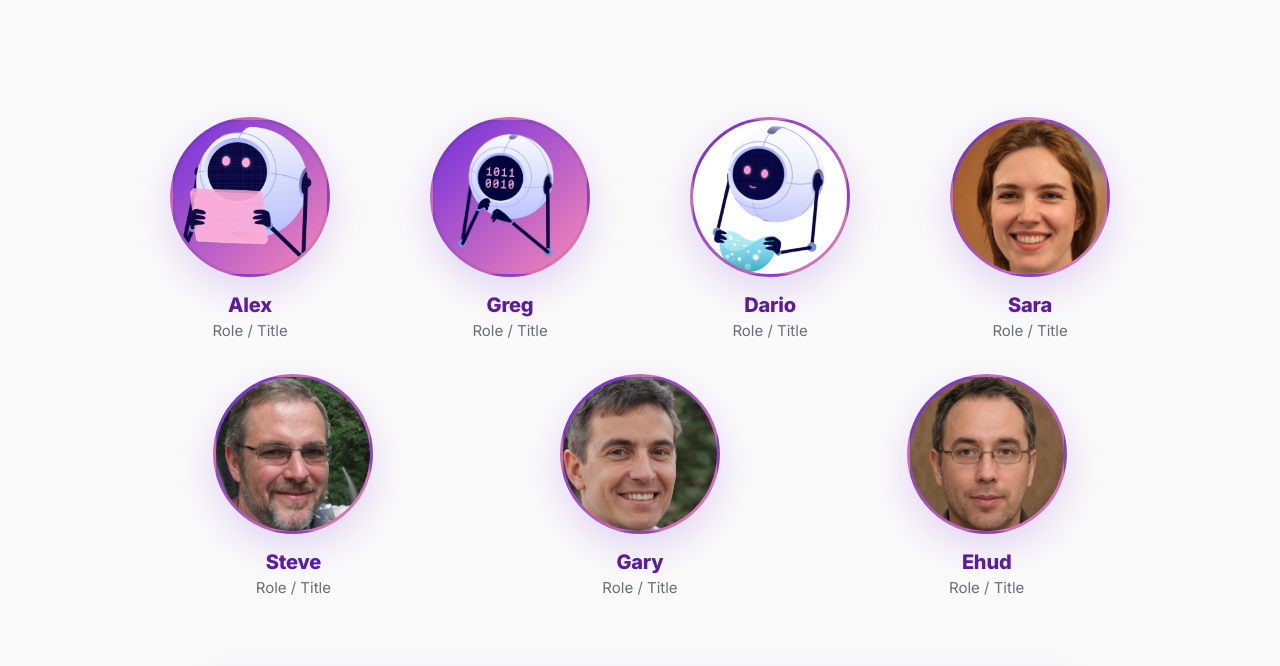
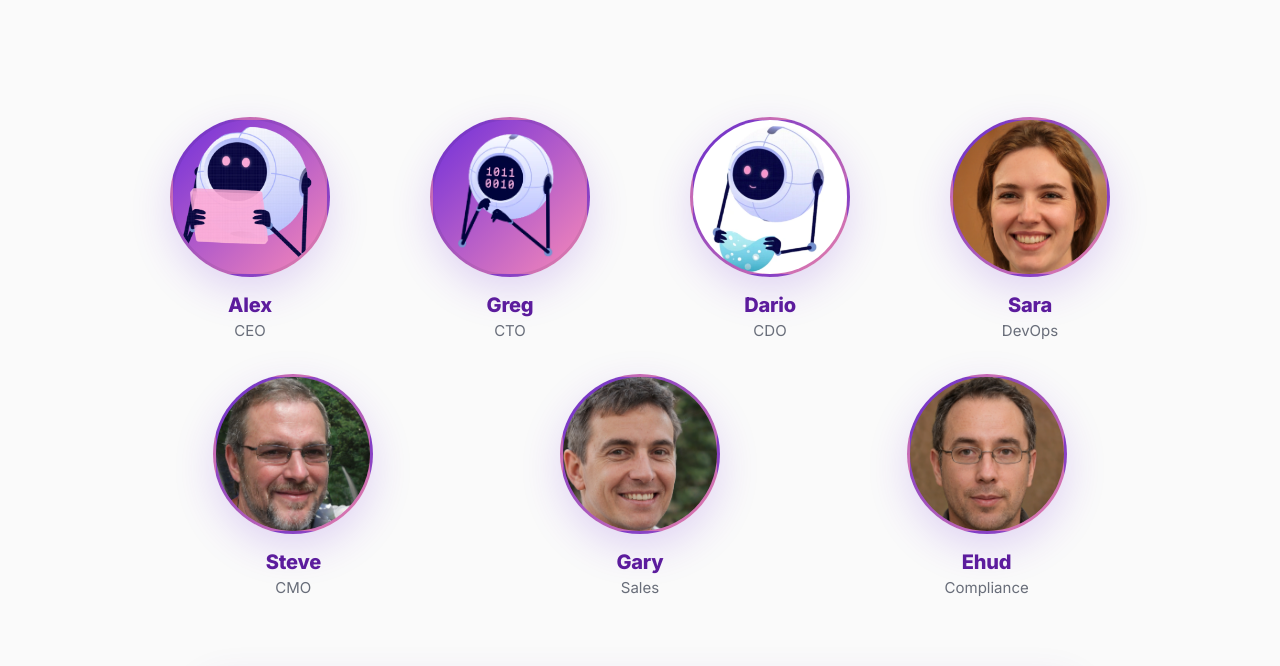
Before and after one commit to Goldfoyle/clara, a plain HTML site: page about.html in a window 1280 px wide. Shown: the part 271-937 px from the top of the page. Drawn offline with Linux system fonts and the light colour scheme.

Commit message:
Update about.html

```diff
--- a/about.html
+++ b/about.html
@@ -251,7 +251,7 @@
             </div>
             <div>
               <div class="team-name">Alex</div>
-              <div class="team-role">Role / Title</div>
+              <div class="team-role">CEO</div>
             </div>
           </div>
 
@@ -261,7 +261,7 @@
             </div>
             <div>
               <div class="team-name">Greg</div>
-              <div class="team-role">Role / Title</div>
+              <div class="team-role">CTO</div>
             </div>
           </div>
 
@@ -271,7 +271,7 @@
             </div>
             <div>
               <div class="team-name">Dario</div>
-              <div class="team-role">Role / Title</div>
+              <div class="team-role">CDO</div>
             </div>
           </div>
 
@@ -281,7 +281,7 @@
             </div>
             <div>
               <div class="team-name">Sara</div>
-              <div class="team-role">Role / Title</div>
+              <div class="team-role">DevOps</div>
             </div>
           </div>
         </div>
@@ -293,7 +293,7 @@
             </div>
             <div>
               <div class="team-name">Steve</div>
-              <div class="team-role">Role / Title</div>
+              <div class="team-role">CMO</div>
             </div>
           </div>
 
@@ -303,7 +303,7 @@
             </div>
             <div>
               <div class="team-name">Gary</div>
-              <div class="team-role">Role / Title</div>
+              <div class="team-role">Sales</div>
             </div>
           </div>
 
@@ -313,7 +313,7 @@
             </div>
             <div>
               <div class="team-name">Ehud</div>
-              <div class="team-role">Role / Title</div>
+              <div class="team-role">Compliance</div>
             </div>
           </div>
         </div>
@@ -328,7 +328,7 @@
       <div style="max-width:880px; margin-left:auto; margin-right:auto">
         <div style="background: rgba(255,255,255,.9); border:1px solid rgba(15,23,42,.10); border-radius: 24px; padding: 48px; box-shadow: 0 14px 40px rgba(92,28,157,.12)">
           <p style="font-size:20px; line-height:1.7; color:rgba(15,23,42,.82); margin:0">
-            Clara was founded with a simple mission: to make complex data relationships visible and actionable for organizations that need to make critical decisions based on interconnected information. We believe that the right visualization tools can transform how teams understand their data, enabling faster insights and more confident decision-making across financial services, research institutions, and enterprise operations.
+            Clara was founded at the beheast of Swisscom and Generali to build enterprise tools to solve their needs.
           </p>
         </div>
       </div>
```
